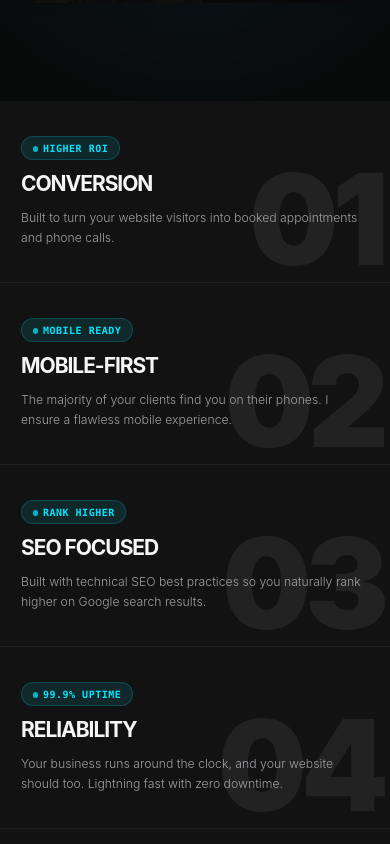
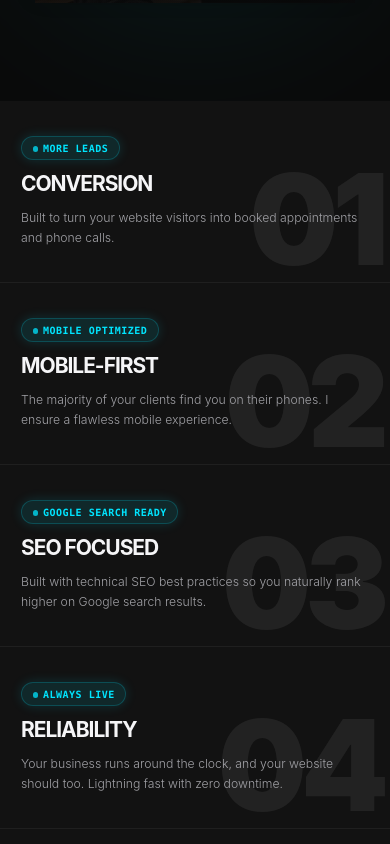
Before and after one commit to vasanthshettyy/AgenPort, a React (Vite) app: page / in a window 390 px wide. Shown: the part 840-1684 px from the top of the page. Built offline with nearby package versions, Linux system fonts and the light colour scheme.

Commit message:
feat(mobile): refine value section capsule wording and add touch glow effects

```diff
--- a/src/components/ValueSection.jsx
+++ b/src/components/ValueSection.jsx
@@ -11,30 +11,35 @@ const values = [
     title: 'CONVERSION',
     desc: 'Built to turn your website visitors into booked appointments and phone calls.',
     stat: 'Higher ROI',
+    badge: 'More Leads',
   },
   {
     number: '02',
     title: 'MOBILE-FIRST',
     desc: 'The majority of your clients find you on their phones. I ensure a flawless mobile experience.',
     stat: 'Mobile Ready',
+    badge: 'Mobile Optimized',
   },
   {
     number: '03',
     title: 'SEO FOCUSED',
     desc: 'Built with technical SEO best practices so you naturally rank higher on Google search results.',
     stat: 'Rank Higher',
+    badge: 'Google Search Ready',
   },
   {
     number: '04',
     title: 'RELIABILITY',
     desc: 'Your business runs around the clock, and your website should too. Lightning fast with zero downtime.',
     stat: '99.9% Uptime',
+    badge: 'Always Live',
   },
   {
     number: '05',
     title: 'NO HIDDEN FEES',
     desc: 'You own your website completely. No hostage situations, no expensive monthly platform taxes.',
     stat: '100% Yours',
+    badge: 'Zero Lock-In',
   },
 ];
 
@@ -182,6 +187,21 @@ const ValueSection = () => {
 
   return (
     <section id="process" ref={container} className="relative bg-canvas overflow-hidden">
+      <style>{`
+        @media (max-width: 1023px) {
+          .stat-badge {
+            box-shadow: 0 0 12px rgba(0, 229, 255, 0.15);
+            transition: all 0.25s ease-out;
+          }
+          .value-item.mobile-touched .stat-badge {
+            background-color: rgba(0, 229, 255, 0.22) !important;
+            border-color: rgba(0, 229, 255, 0.6) !important;
+            box-shadow: 0 0 20px rgba(0, 229, 255, 0.45), inset 0 0 10px rgba(0, 229, 255, 0.2) !important;
+            transform: scale(1.04);
+          }
+        }
+      `}</style>
+
       {values.map((v, i) => (
         <div
           key={i}
@@ -202,9 +222,9 @@ const ValueSection = () => {
                 </span>
 
                 {/* Mobile-only accent pill badge for stat */}
-                <span className="stat-badge lg:hidden inline-flex items-center gap-1.5 px-3 py-1 rounded-full bg-content-accent/10 border border-content-accent/20 text-content-accent font-mono text-[10px] sm:text-xs font-bold uppercase tracking-wider transition-all duration-300">
+                <span className="stat-badge lg:hidden inline-flex items-center gap-1.5 px-3 py-1 rounded-full bg-content-accent/10 border border-content-accent/20 text-content-accent font-mono text-[10px] sm:text-xs font-bold uppercase tracking-wider">
                   <span className="w-1.5 h-1.5 rounded-full bg-content-accent animate-pulse" />
-                  {v.stat}
+                  {v.badge || v.stat}
                 </span>
               </div>
 
```
